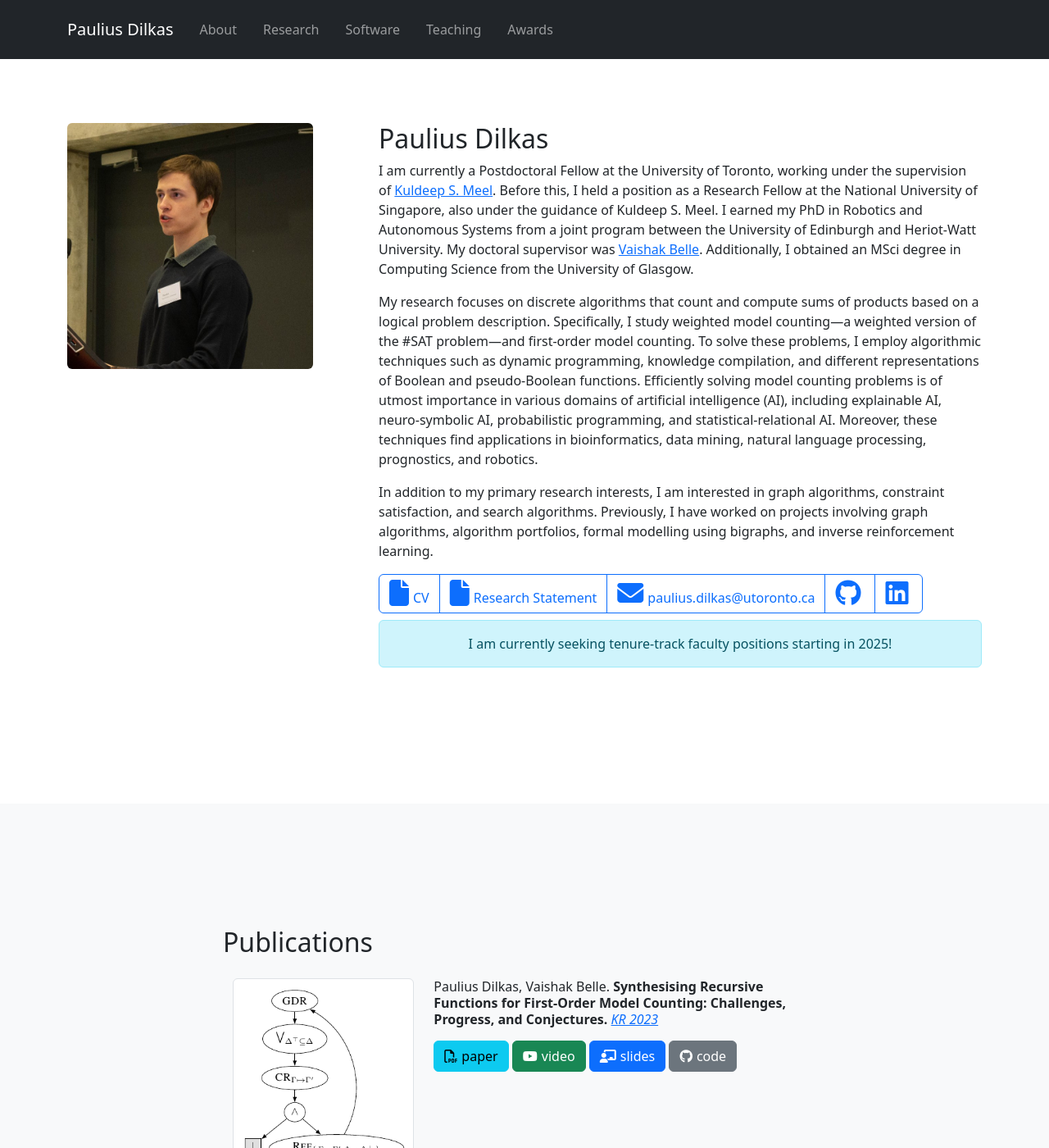
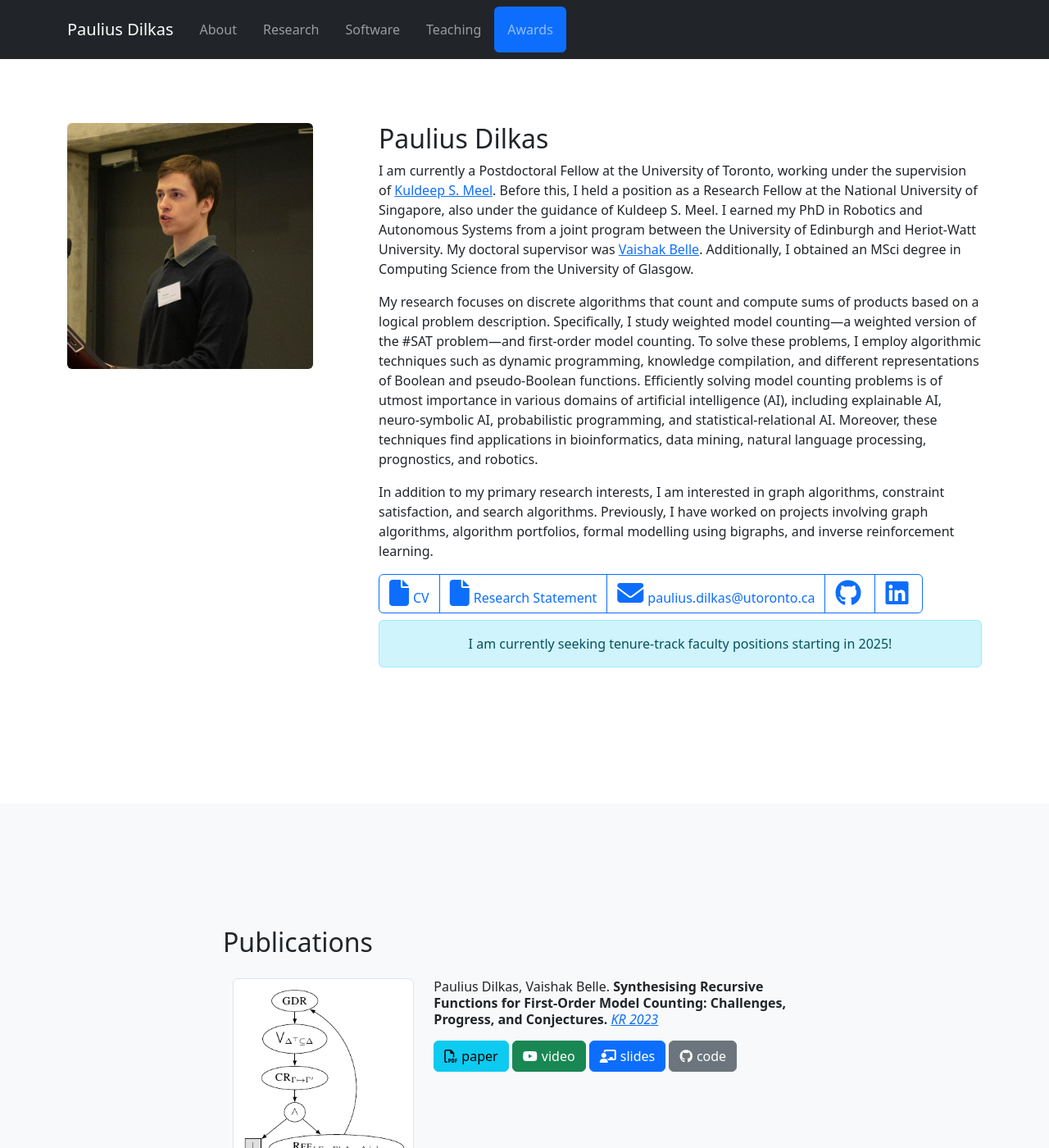
Before and after one commit to dilkas/dilkas.github.io, a Jekyll site: the page built from index.html, in a window 1280 px wide and 1400 px high. Shown: the whole window at 82% size. Built offline with Jekyll 4.4.1, drawn with Linux system fonts in a browser that asks for light colours; nearby versions of some CDN libraries.

Commit message:
Navigation bugfix

```diff
--- a/_layouts/default.html
+++ b/_layouts/default.html
@@ -7,10 +7,11 @@
         <meta name="author" content="Paulius Dilkas">
         <title>Paulius Dilkas</title>
         <link href="https://cdn.jsdelivr.net/npm/bootstrap@5.3.3/dist/css/bootstrap.min.css" rel="stylesheet" integrity="sha384-QWTKZyjpPEjISv5WaRU9OFeRpok6YctnYmDr5pNlyT2bRjXh0JMhjY6hW+ALEwIH" crossorigin="anonymous">
+        <script src="https://cdn.jsdelivr.net/npm/bootstrap@5.3.3/dist/js/bootstrap.bundle.min.js" integrity="sha384-YvpcrYf0tY3lHB60NNkmXc5s9fDVZLESaAA55NDzOxhy9GkcIdslK1eN7N6jIeHz" crossorigin="anonymous"></script>
         <link href="css/custom.css" rel="stylesheet">
         <script src="https://kit.fontawesome.com/6030956fcd.js" crossorigin="anonymous"></script>
     </head>
-    <body id="page-top">
+    <body id="page-top" data-bs-spy="scroll" data-bs-target="#mainNav" data-bs-offset="400">
         <!-- Navigation -->
 
         <nav class="navbar navbar-expand-lg bg-dark fixed-top" data-bs-theme="dark" id="mainNav">
@@ -20,7 +21,7 @@
                     <span class="navbar-toggler-icon"></span>
                 </button>
                 <div class="collapse navbar-collapse" id="navbarResponsive">
-                    <ul class="navbar-nav ml-auto">
+                    <ul class="navbar-nav ml-auto nav-pills">
                         <li class="nav-item">
                             <a class="nav-link" href="#about"><span class="nav-link">About</span></a>
                         </li>
--- a/css/custom.css
+++ b/css/custom.css
@@ -3,6 +3,11 @@
  * Copyright 2013-2019 Start Bootstrap
  * Licensed under MIT (https://github.com/BlackrockDigital/startbootstrap-scrolling-nav/blob/master/LICENSE)
  */
+
+body {
+    position: relative;
+}
+
 header {
     padding: 156px 0 100px;
 }
```
Also changed, not shown: other parts of _layouts/default.html (+0 -2 lines).
